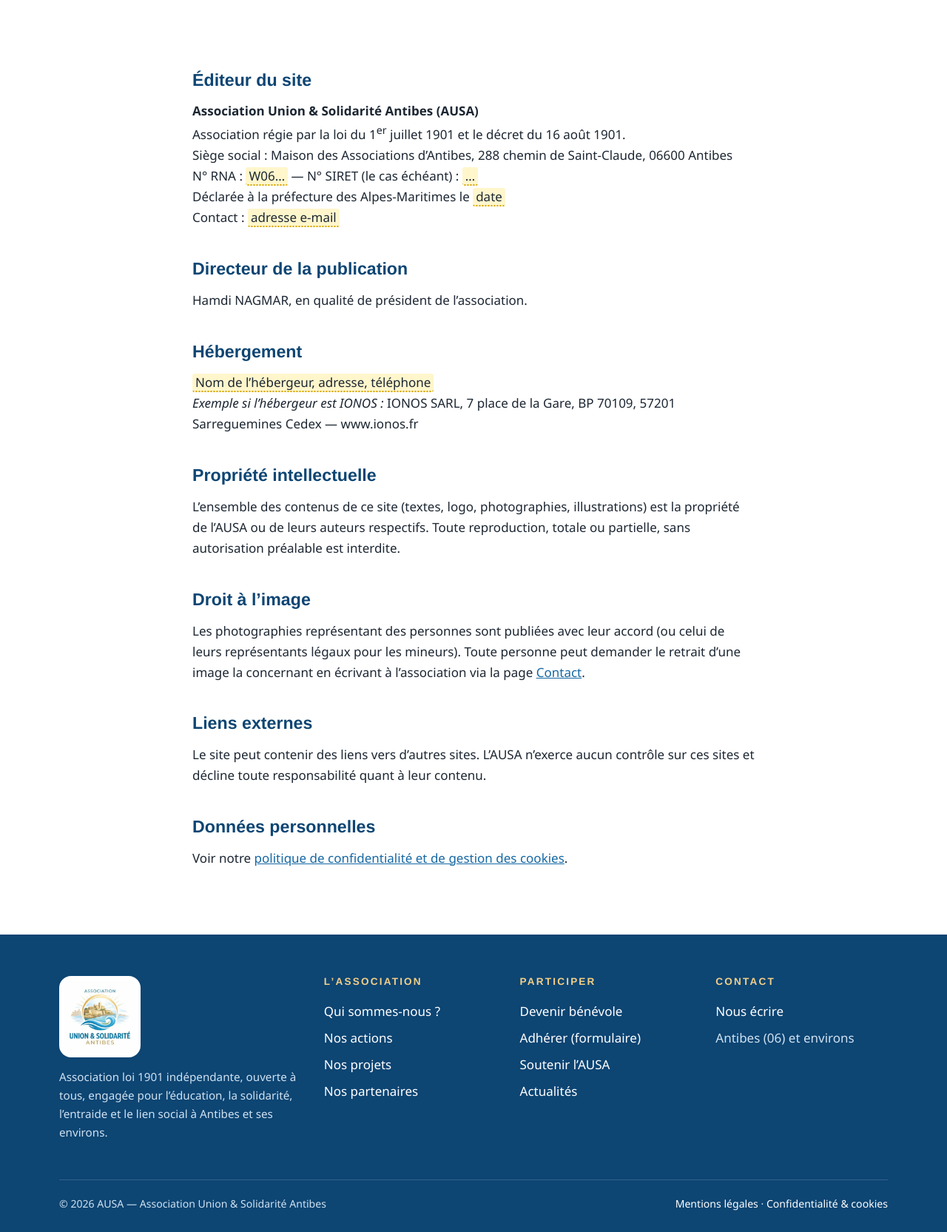
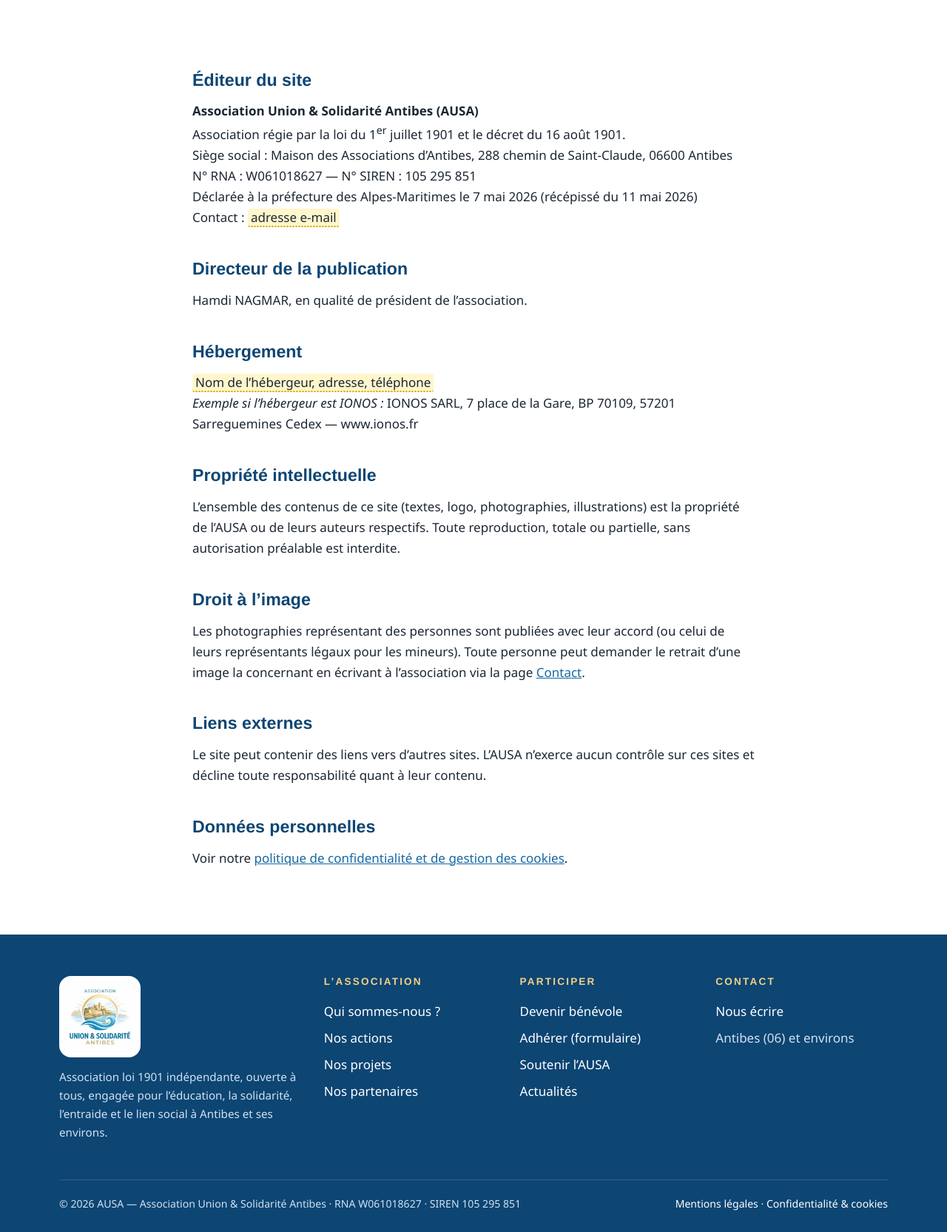
Before and after one commit to eltonskenderaj-max/CLAUDE-TONI, a plain HTML site: page ausa/mentions-legales.html in a window 1280 px wide. Shown: the part 360-2025 px from the top of the page at 74% size. Drawn offline with Linux system fonts and the light colour scheme.

Commit message:
AUSA: add RNA/SIREN and prefecture declaration dates
Co-Authored-By: Claude Opus 5.5 <noreply@anthropic.com>
Claude-Session: https://claude.ai/code/session_012S3J2favGczyEYcdzYzgF5

```diff
--- a/ausa/mentions-legales.html
+++ b/ausa/mentions-legales.html
@@ -41,8 +41,8 @@
 <p><strong>Association Union &amp; Solidarité Antibes (AUSA)</strong><br>
 Association régie par la loi du 1<sup>er</sup> juillet 1901 et le décret du 16 août 1901.<br>
 Siège social : Maison des Associations d’Antibes, 288 chemin de Saint-Claude, 06600 Antibes<br>
-N° RNA : <span class="todo">W06…</span> — N° SIRET (le cas échéant) : <span class="todo">…</span><br>
-Déclarée à la préfecture des Alpes-Maritimes le <span class="todo">date</span><br>
+N° RNA : W061018627 — N° SIREN : 105 295 851<br>
+Déclarée à la préfecture des Alpes-Maritimes le 7 mai 2026 (récépissé du 11 mai 2026)<br>
 Contact : <span class="todo">adresse e-mail</span></p>
 
 <h2>Directeur de la publication</h2>
@@ -104,7 +104,7 @@ Contact : <span class="todo">adresse e-mail</span></p>
       </div>
     </div>
     <div class="footer-bottom">
-      <span>© <span data-year>2026</span> AUSA — Association Union &amp; Solidarité Antibes</span>
+      <span>© <span data-year>2026</span> AUSA — Association Union &amp; Solidarité Antibes · RNA W061018627 · SIREN 105 295 851</span>
       <span><a href="mentions-legales.html">Mentions légales</a> · <a href="confidentialite.html">Confidentialité &amp; cookies</a></span>
     </div>
   </div>
```
Also changed, not shown: ausa/404.html (+1 -1 lines), ausa/actualites.html (+1 -1 lines), ausa/adhesion.html (+1 -1 lines), ausa/confidentialite.html (+1 -1 lines), ausa/contact.html (+1 -1 lines), ausa/index.html (+2 -2 lines), ausa/nos-actions.html (+1 -1 lines), ausa/nos-projets.html (+1 -1 lines), ausa/nous-rejoindre.html (+1 -1 lines), ausa/partenaires.html (+1 -1 lines), ausa/qui-sommes-nous.html (+4 -4 lines), 1 other file.
